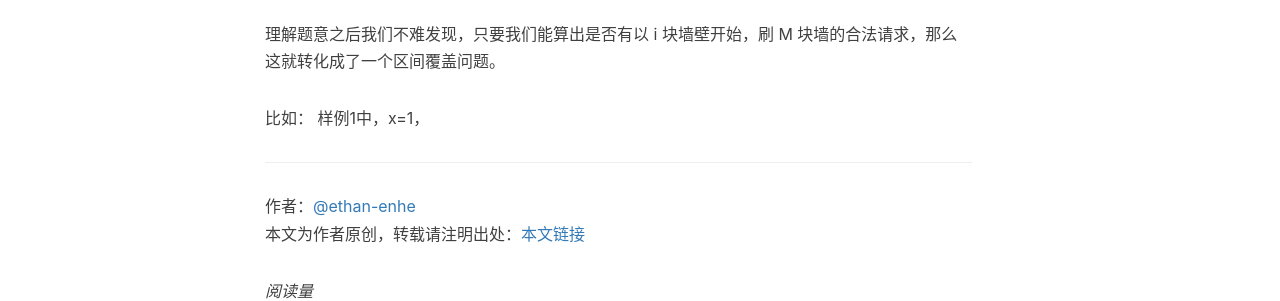
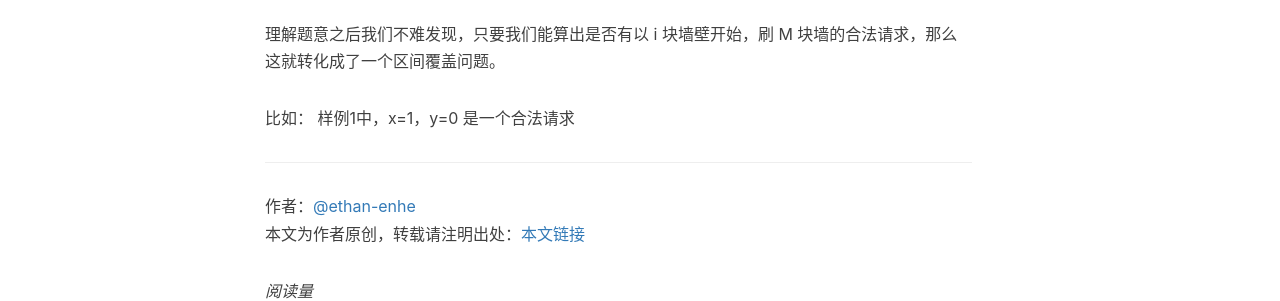
Before and after one commit to ethan-enhe/ethan-enhe.github.io, a Jekyll site: the page built from _posts/2020-08-18-【题解】[APIO2020]T1粉刷墙壁.md, in a window 1280 px wide. Shown: the part 678-979 px from the top of the page. Built offline with Jekyll 4.4.1, drawn with Linux system fonts in a browser that asks for light colours; nearby versions of some CDN libraries; comment, search, counter and statistics services are not loaded.

Commit message:
_posts/2020-08-18-【题解】[APIO2020]T1粉刷墙壁.md updated from https://stackedit.io/

```diff
--- a/_posts/2020-08-18-【题解】[APIO2020]T1粉刷墙壁.md
+++ b/_posts/2020-08-18-【题解】[APIO2020]T1粉刷墙壁.md
@@ -17,7 +17,7 @@ tags:
 理解题意之后我们不难发现，只要我们能算出是否有以 i 块墙壁开始，刷 M 块墙的合法请求，那么这就转化成了一个区间覆盖问题。
 
 比如：
-样例1中，x=1，
+样例1中，x=1，y=0 是一个合法请求
 <!--stackedit_data:
-eyJoaXN0b3J5IjpbMjk2NjQzMTI4LDgwODE4NDA0Ml19
+eyJoaXN0b3J5IjpbMTk0NTg2NTAyMyw4MDgxODQwNDJdfQ==
 -->
```
